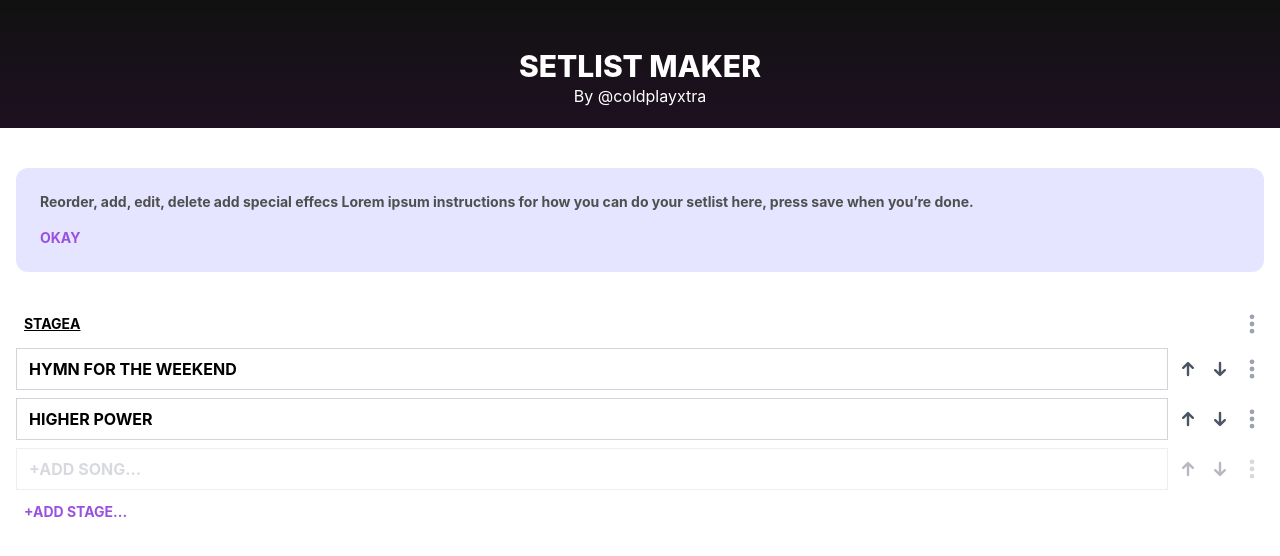
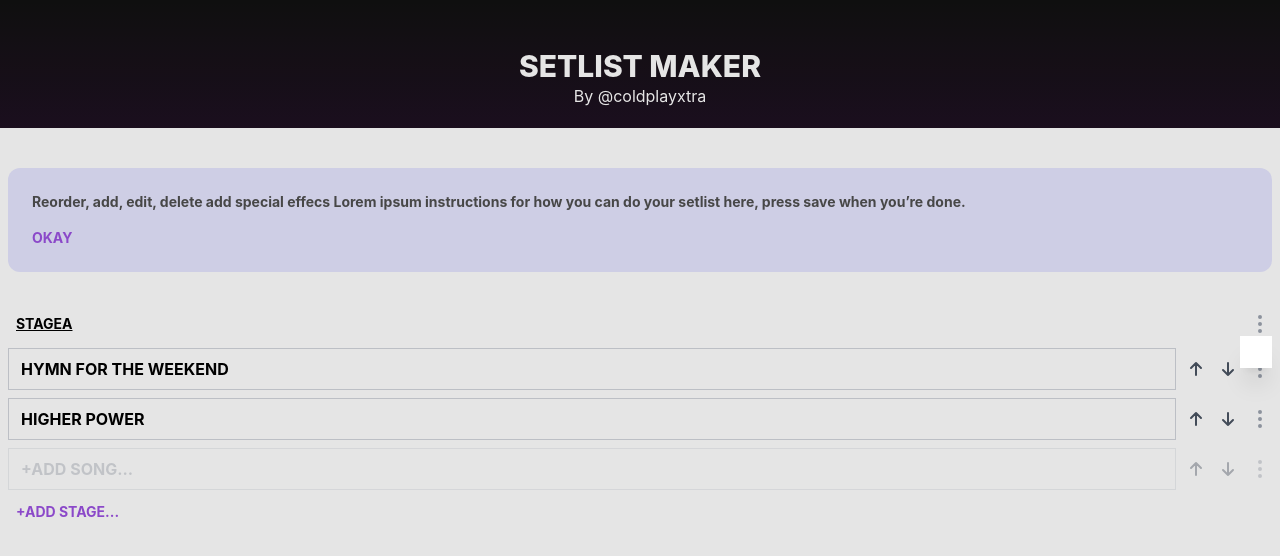
Before and after one commit to wouter173/coldplayxtra-setlist, a Next.js app: page /editor in a window 1280 px wide. Both pictures are taken after a click on the icon 1252 px from the left and 324 px from the top of the page. Shown: the top 556 px of the page. Built offline with nearby package versions, Linux system fonts and the light colour scheme.

Commit message:
added menus

```diff
--- a/src/components/Menu.tsx
+++ b/src/components/Menu.tsx
@@ -1,5 +1,37 @@
 import React from 'react';
+import Overlay from './Overlay';
 
-export default function Menu() {
-  return <div></div>;
+export type menuItemType = {
+  Icon?: React.FC<{ className: string }>;
+  name: string;
+  action: () => void;
+};
+
+type Props = {
+  items: menuItemType[];
+  onBlur: () => void;
+};
+
+export default function Menu(props: Props) {
+  return (
+    <div className="absolute right-0 z-20 w-max bg-white shadow-xl">
+      <Overlay className="bg-black bg-opacity-10" action={props.onBlur} />
+      <ul className="p-4">
+        {props.items.map((item, i) => {
+          const last = i == props.items.length - 1;
+          return (
+            <li
+              key={item.name}
+              className={`${!last ? 'border-b text-gray-500' : 'text-red-500'} flex border-gray-200 py-4 px-2`}
+            >
+              <button className="flex h-full w-full items-center justify-end text-sm font-bold">
+                {item.name}
+                {item.Icon ? item.Icon({ className: 'ml-4 h-6 w-6' }) : null}
+              </button>
+            </li>
+          );
+        })}
+      </ul>
+    </div>
+  );
 }
--- /dev/null
+++ b/src/components/Overlay.tsx
@@ -0,0 +1,37 @@
+import React, { useContext, useEffect } from 'react';
+import OverlayContext from '../context/OverlayContext';
+
+export const OverlayRenderer = () => {
+  const {
+    active: [active],
+    action: [action],
+    className: [className],
+  } = useContext(OverlayContext)!;
+  if (active) return <div className={`${className} fixed top-0 left-0 bottom-0 z-10 w-screen`} onClick={action}></div>;
+  else return null;
+};
+
+type OverlayProps = {
+  className: string;
+  action: () => void;
+};
+
+export default function Overlay(props: OverlayProps) {
+  const {
+    active: [, setActive],
+    action: [, setAction],
+    className: [, setClassName],
+  } = useContext(OverlayContext)!;
+
+  useEffect(() => {
+    setClassName(props.className);
+    setActive(true);
+    setAction(() => () => {
+      setActive(false);
+      props.action();
+    });
+    // eslint-disable-next-line react-hooks/exhaustive-deps
+  }, []);
+
+  return <></>;
+}
--- a/src/components/Selector.tsx
+++ b/src/components/Selector.tsx
@@ -1,16 +1,63 @@
 import React, { ChangeEvent, useContext, useState } from 'react';
-import { ArrowSmDownIcon, ArrowSmUpIcon, DotsVerticalIcon } from '@heroicons/react/solid';
+import {
+  ArrowSmDownIcon,
+  ArrowSmUpIcon,
+  DotsVerticalIcon,
+  GlobeAltIcon,
+  PlusCircleIcon,
+  SortAscendingIcon,
+  SortDescendingIcon,
+} from '@heroicons/react/outline';
 import AutoComplete from './AutoComplete';
 import SongContext, { songContextDataType } from '../context/SongContext';
 import { setSong, addSong } from '../utils/editorMethods';
+import Menu, { menuItemType } from './Menu';
 
 interface Props {
   last?: boolean;
 }
 
+const menuItems: menuItemType[] = [
+  {
+    Icon: PlusCircleIcon,
+    name: 'ADD CUSTOM INFO',
+    action: () => {
+      console.log('custom info');
+    },
+  },
+  {
+    Icon: SortAscendingIcon,
+    name: 'ADD SONG ABOVE',
+    action: () => {
+      console.log('song above');
+    },
+  },
+  {
+    Icon: SortDescendingIcon,
+    name: 'ADD SONG BELOW',
+    action: () => {
+      console.log('song below');
+    },
+  },
+  {
+    Icon: GlobeAltIcon,
+    name: 'CHANGE STAGE',
+    action: () => {
+      console.log('change stage');
+    },
+  },
+  {
+    name: 'REMOVE',
+    action: () => {
+      console.log('remove');
+    },
+  },
+];
+
 export default function Selector(props: Props) {
   const { stage, stages, setStages, i, song } = useContext(SongContext) as songContextDataType;
-  const [focussed, setFocus] = useState<boolean>(false);
+  const [inputFocus, setInputFocus] = useState<boolean>(false);
+  const [menuOpen, setMenuOpen] = useState<boolean>(false);
 
   return (
     <li className={`${props.last ? 'opacity-40' : 'opacity-100'} flex select-none flex-row items-center gap-2 py-1`}>
@@ -25,18 +72,21 @@ export default function Selector(props: Props) {
           }}
           onBlur={() => {
             console.log('aa');
-            setFocus(false);
+            setInputFocus(false);
           }}
           onFocus={() => {
-            setFocus(true);
+            setInputFocus(true);
             if (props.last) addSong({ stages, setStages, i, stage });
           }}
         />
-        {focussed ? <AutoComplete /> : <></>}
+        {inputFocus ? <AutoComplete /> : <></>}
       </div>
       <ArrowSmUpIcon className="h-6 w-6 flex-shrink-0 text-gray-600" />
       <ArrowSmDownIcon className="h-6 w-6 flex-shrink-0 text-gray-600" />
-      <DotsVerticalIcon className="h-6 w-6 flex-shrink-0 text-gray-400" />
+      <div className="relative h-6 w-6 flex-shrink-0">
+        <DotsVerticalIcon className="h-6 w-6 text-gray-400" onClick={() => setMenuOpen(true)} />
+        {menuOpen ? <Menu items={menuItems} onBlur={() => setMenuOpen(false)} /> : null}
+      </div>
     </li>
   );
 }
--- a/src/components/StageHeader.tsx
+++ b/src/components/StageHeader.tsx
@@ -1,20 +1,24 @@
-import { DotsVerticalIcon } from '@heroicons/react/solid';
+import { DotsVerticalIcon } from '@heroicons/react/outline';
 import React, { useState } from 'react';
 import { stageType } from '../context/State';
-import Menu from './Menu';
+import Menu, { menuItemType } from './Menu';
 
 type Props = {
   stage: stageType;
 };
 
+const menuItems: menuItemType[] = [];
+
 export default function StageHeader(props: Props) {
-  const [focus, setFocus] = useState<boolean>(false);
+  const [menuOpen, setMenuOpen] = useState<boolean>(false);
 
   return (
     <div className="my-2 flex items-center">
       <h2 className="ml-2 text-sm font-bold uppercase underline">{props.stage.name}</h2>
-      <DotsVerticalIcon className="ml-auto h-6 w-6 text-gray-400" onClick={() => setFocus(true)} />
-      {focus ? <Menu></Menu> : null}
+      <div className="relative ml-auto">
+        <DotsVerticalIcon className=" h-6 w-6 text-gray-400" onClick={() => setMenuOpen(true)} />
+        {menuOpen ? <Menu items={menuItems} onBlur={() => setMenuOpen(false)}></Menu> : null}
+      </div>
     </div>
   );
 }
--- /dev/null
+++ b/src/context/OverlayContext.tsx
@@ -0,0 +1,17 @@
+import { createContext, Dispatch, PropsWithChildren, useState } from 'react';
+
+type OverlayContextType = {
+  active: [boolean, Dispatch<boolean>];
+  action: [() => void, Dispatch<() => void>];
+  className: [string, Dispatch<string>];
+};
+
+const context = createContext<OverlayContextType | null>(null);
+export default context;
+
+export const Provider = (props: PropsWithChildren<{}>) => {
+  const active = useState(false);
+  const action = useState<() => void>(() => () => console.log('Overlay with no action!'));
+  const className = useState('');
+  return <context.Provider value={{ active, action, className }}>{props.children}</context.Provider>;
+};
--- a/src/pages/_app.tsx
+++ b/src/pages/_app.tsx
@@ -1,13 +1,16 @@
 import '../styles/globals.css';
 import type { AppProps } from 'next/app';
-import { Provider } from '../context/State';
+import { Provider as StateProvider } from '../context/State';
+import { Provider as OverlayProvider } from '../context/OverlayContext';
 
 function MyApp({ Component, pageProps }: AppProps) {
   return (
     <>
-      <Provider>
-        <Component {...pageProps} />
-      </Provider>
+      <StateProvider>
+        <OverlayProvider>
+          <Component {...pageProps} />
+        </OverlayProvider>
+      </StateProvider>
     </>
   );
 }
--- a/src/pages/editor.tsx
+++ b/src/pages/editor.tsx
@@ -6,6 +6,7 @@ import { context, songType, stageType } from '../context/State';
 import { addStage } from '../utils/editorMethods';
 import SongContext from '../context/SongContext';
 import StageHeader from '../components/StageHeader';
+import { OverlayRenderer } from '../components/Overlay';
 
 export default function Editor() {
   const [modalHidden, setModalHidden] = useState(false);
@@ -13,9 +14,10 @@ export default function Editor() {
 
   return (
     <div className="bg-main h-fit min-h-min w-screen">
+      <OverlayRenderer />
       <div className="grid h-full w-full" style={{ gridTemplateRows: 'min-content max-content' }}>
         <Header />
-        <div className="row-span-4 mx-auto h-auto w-full bg-white px-4 py-10">
+        <div className="row-span-4 mx-auto h-auto w-full bg-white px-2 py-10">
           <Modal hidden={modalHidden} onDismiss={() => setModalHidden(true)}>
             Reorder, add, edit, delete add special effecs Lorem ipsum instructions for how you can do your setlist here,
             press save when you’re done.
--- a/src/utils/editorMethods.ts
+++ b/src/utils/editorMethods.ts
@@ -22,10 +22,10 @@ export const setSong = (args: argsType<{ songName: string; i: number; stage: sta
 export const addSong = ({ setStages, stages, stage }: argsType<{ i: number; stage: stageType }>) => {
   const newStages: stageType[] = [...stages];
   const stageIndex = getStage(stages, stage.id);
-  newStages[stageIndex].songs.push({ name: '' });
+  newStages[stageIndex].songs.push({ id: GenerateID(), name: '' });
   setStages(newStages);
 };
 
 export const addStage = ({ stages, setStages }: argsType) => {
-  setStages([...stages, { id: GenerateID(), name: 'new stage', songs: [{ name: '' }] }]);
+  setStages([...stages, { id: GenerateID(), name: 'new stage', songs: [{ id: GenerateID(), name: '' }] }]);
 };
```
